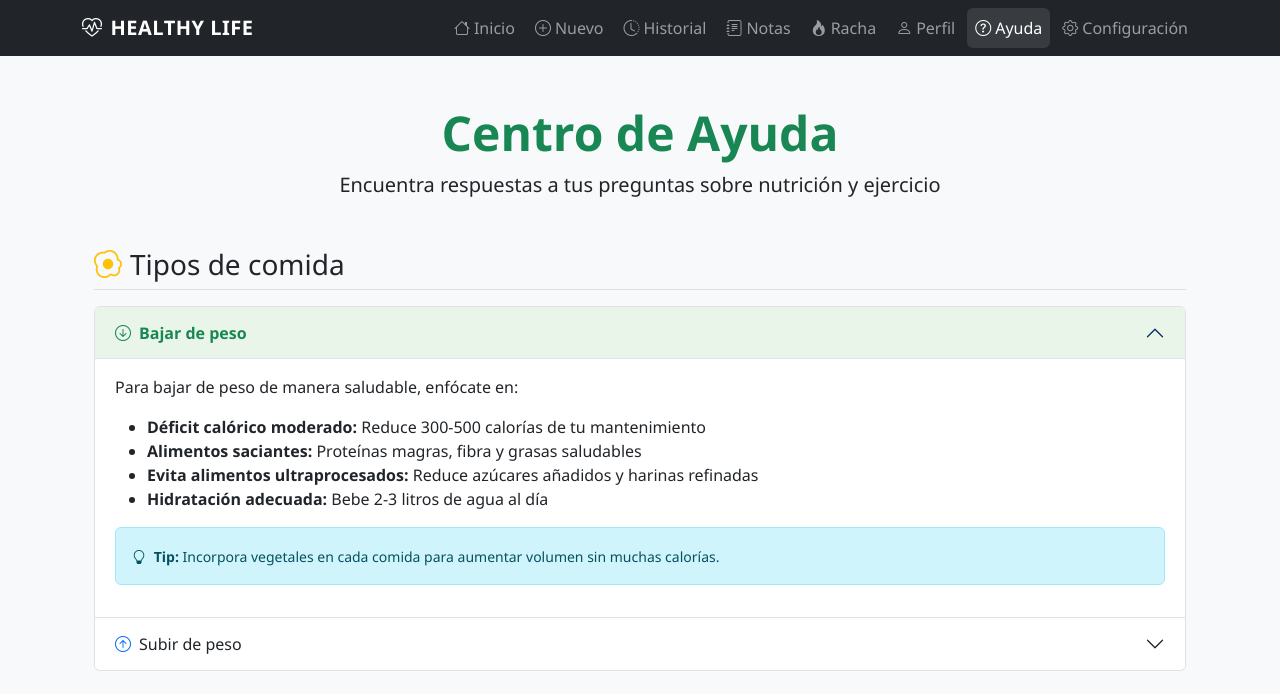
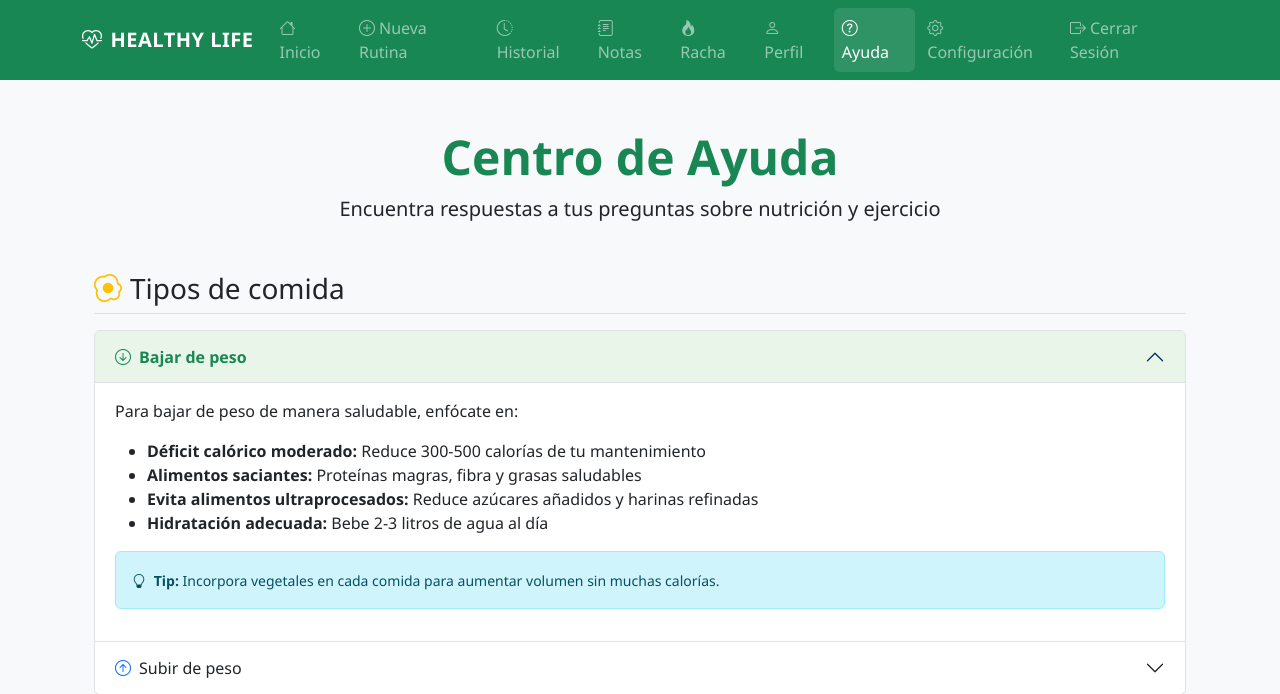
Before and after one commit to Edu1208/Healthy_Life, a Flask app: page /ayuda in a window 1280 px wide. Shown: the top 694 px of the page. Run offline with Flask 3, Linux system fonts and the light colour scheme; the visitor is signed in with stand-in values (Sample User, id 1).

Commit message:
Update base.html

```diff
--- a/templates/base.html
+++ b/templates/base.html
@@ -10,7 +10,7 @@
 </head>
 <body class="bg-light">
   <!-- Navbar Mejorado -->
-  <nav class="navbar navbar-expand-lg navbar-dark bg-dark">
+  <nav class="navbar navbar-expand-lg navbar-dark bg-success">
     <div class="container">
       <a class="navbar-brand fw-bold" href="{{ url_for('index') }}">
         <i class="bi bi-heart-pulse me-2"></i>HEALTHY LIFE
@@ -20,11 +20,12 @@
       </button>
       <div class="collapse navbar-collapse" id="navbarNav">
         <div class="navbar-nav ms-auto">
+          {% if session.get('user_id') %}
             <a class="nav-link {{ 'active' if request.endpoint == 'index' }}" href="{{ url_for('index') }}">
               <i class="bi bi-house me-1"></i>Inicio
             </a>
             <a class="nav-link {{ 'active' if request.endpoint == 'nuevo' }}" href="{{ url_for('nuevo') }}">
-            <i class="bi bi-plus-circle me-1"></i>Nuevo
+              <i class="bi bi-plus-circle me-1"></i>Nueva Rutina
             </a>
             <a class="nav-link {{ 'active' if request.endpoint == 'historial_rutinas' }}" href="{{ url_for('historial_rutinas') }}">
               <i class="bi bi-clock-history me-1"></i>Historial
@@ -44,6 +45,17 @@
             <a class="nav-link {{ 'active' if request.endpoint == 'configuracion' }}" href="{{ url_for('configuracion') }}">
               <i class="bi bi-gear me-1"></i>Configuración
             </a>
+            <a class="nav-link" href="{{ url_for('logout') }}">
+              <i class="bi bi-box-arrow-right me-1"></i>Cerrar Sesión
+            </a>
+          {% else %}
+            <a class="nav-link" href="{{ url_for('login') }}">
+              <i class="bi bi-box-arrow-in-right me-1"></i>Iniciar Sesión
+            </a>
+            <a class="nav-link" href="{{ url_for('register') }}">
+              <i class="bi bi-person-plus me-1"></i>Registrarse
+            </a>
+          {% endif %}
         </div>
       </div>
     </div>
```
Lines whose indentation alone changed are shown as unchanged.
